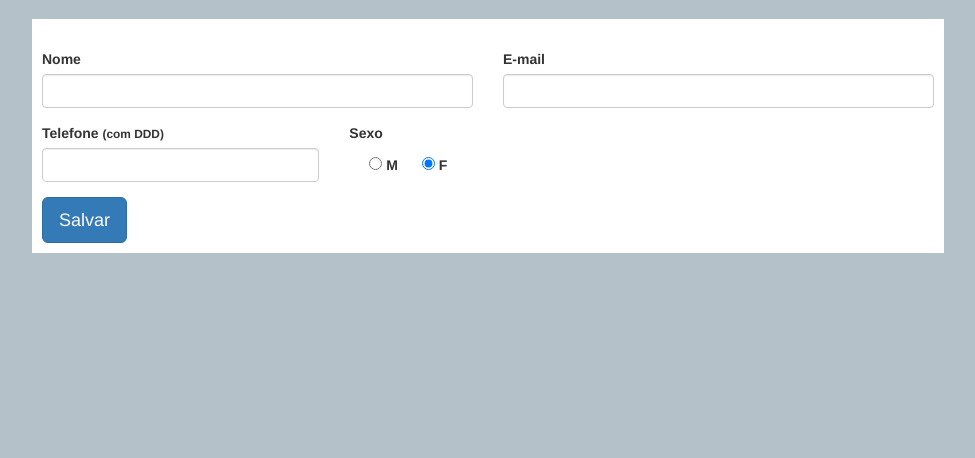
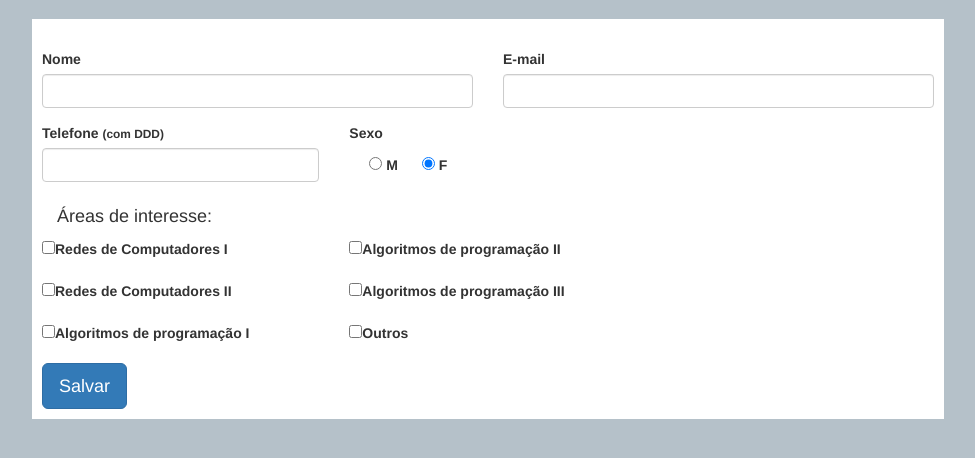
Before and after one commit to julianivn/sistemaTCC, a PHP site: template src/SistemaTCC/View/professor/formulario.twig in a window 1280 px wide. Shown: the part 81-539 px from the top of the page, without its empty margins (152-1127 px from the left). Run offline with PHP 8.4, Linux system fonts and the light colour scheme; the template is opened without the code that fills it, so the values that code supplies are empty; some libraries are stand-ins or nearby versions.

Commit message:
alteração do formuláris do professor, inseri as áreas de interesse.

```diff
--- a/src/SistemaTCC/View/professor/formulario.twig
+++ b/src/SistemaTCC/View/professor/formulario.twig
@@ -40,11 +40,32 @@
                             <input type="radio" name="sexo" value="0" id="sexof" {{ values.sexo == 0 ? 'checked' : '' }}> <strong>F</strong>
                         </label>
                     </div>
-
                 </div>
             </div>
         </div>
-        <button type="submit" class="btn btn-primary btn-lg">Salvar</button>
+        <div clas="row">
+        	<div class="col-xs-12">
+        		<h4>Áreas de interesse:</h4>
+        	</div>
+        </div>
+        <div class="row">
+			<div class="col-xs-4">
+				<div class="form-group"><label class="control-label"><input type="checkbox" name="interesse" value="redesi" >Redes de Computadores I</label></div>
+				<div class="form-group"><label class="control-label"><input type="checkbox" name="interesse" value="redesii" >Redes de Computadores II</label></div>
+				<div class="form-group"><label class="control-label"><input type="checkbox" name="interesse" value="Algoritmosi" >Algoritmos de programação I</label></div>
+			</div>
+			<div class="col-xs-4">
+				<div class="form-group"><label class="control-label"><input type="checkbox" name="interesse" value="Algoritmosii" >Algoritmos de programação II</label></div>
+				<div class="form-group"><label class="control-label"><input type="checkbox" name="interesse" value="Algoritmosiii" >Algoritmos de programação III</label></div>
+				<div class="form-group"><label class="control-label"><input type="checkbox" name="interesse" value="Outros" >Outros</label></div>
+			</div>
+        </div>
+        <div class="row">
+        	<div class="col-xs-3">
+        		<button type="submit" class="btn btn-primary btn-lg">Salvar</button>
+        	</div>
+        </div>
+
     </form>
 {% endblock %}
 {% block scripts %}
```
